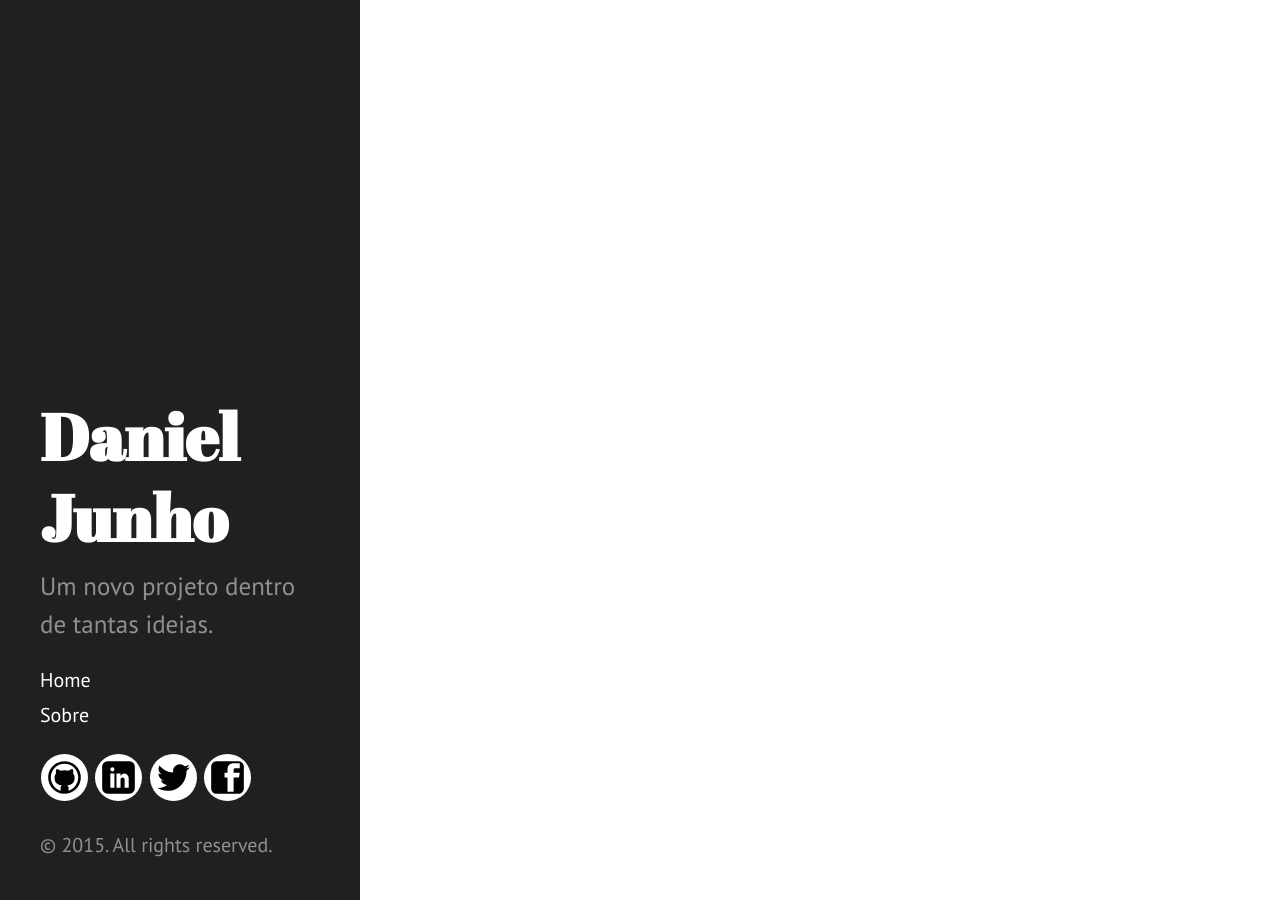
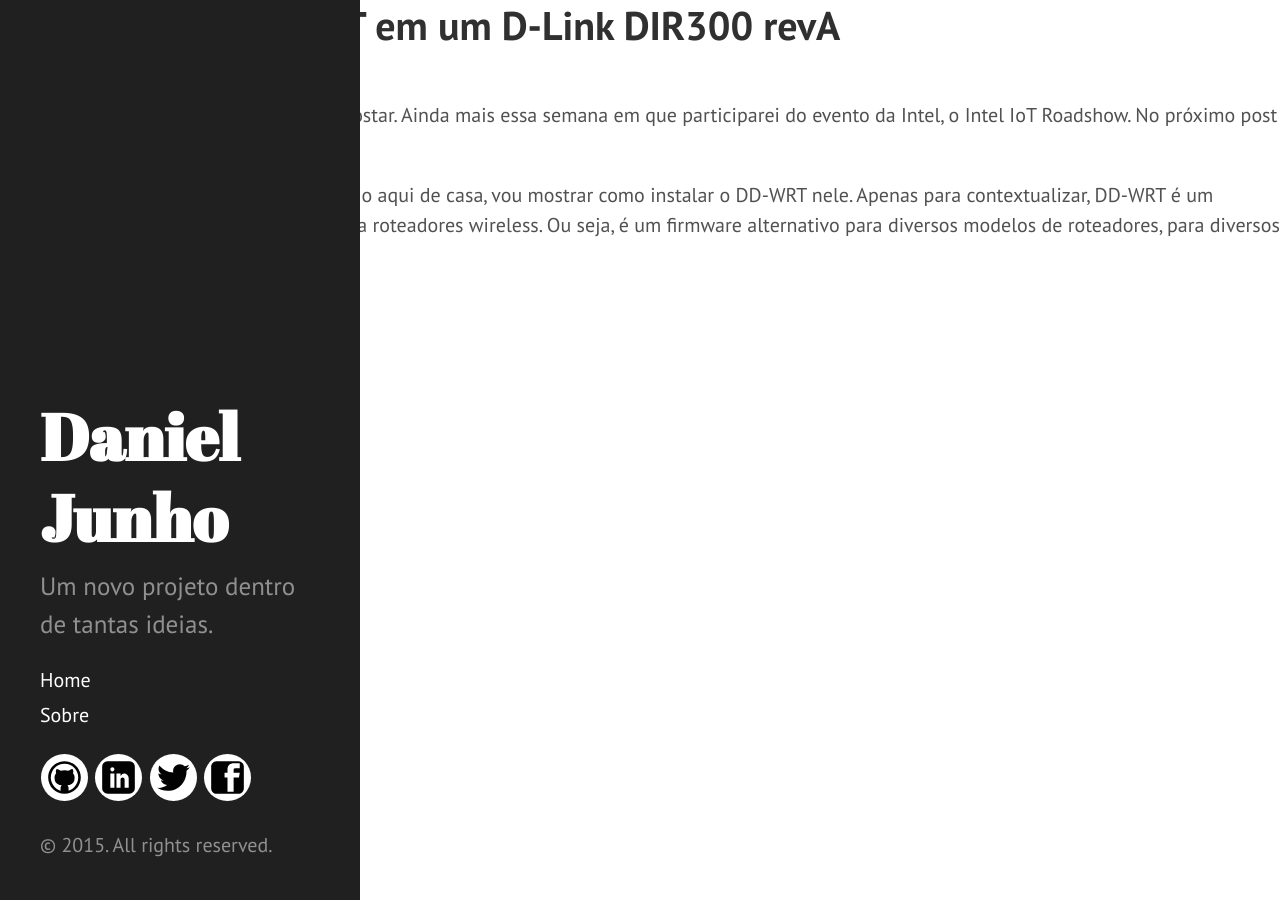
Before and after one commit to djunho/djunho.github.io, a Jekyll site: the page built from _posts/2015-11-04-D-Link_DIR300_com_DDWRT.md, in a window 1280 px wide. Built offline with Jekyll 4.4.1, drawn with Linux system fonts in a browser that asks for light colours; Markdown is read by kramdown in place of the engine named in the settings.

Commit message:
Tentativa de colocar Read More

````diff
--- a/_layouts/default.html
+++ b/_layouts/default.html
@@ -17,10 +17,10 @@
     {% include sidebar.html %}
 
     <div class="post-content-truncate">
-      {% if post.content contains "<!-- more -->" %}
-        {{ post.content | split:"<!-- more -->" | first % }}
+      {% if content contains "<!-- more -->" %}
+        {{ content | split:"<!-- more -->" | first % }}
       {% else %}
-        {{ post.content | strip_html | truncatewords:100 }}
+        {{ content | strip_html | truncatewords:100 }}
       {% endif %}
     </div>
 
--- a/_posts/2015-11-04-D-Link_DIR300_com_DDWRT.md
+++ b/_posts/2015-11-04-D-Link_DIR300_com_DDWRT.md
@@ -101,7 +101,7 @@
 done
 ```
 
-Agora, vamos ao que interessa! _finally_! Para instalar, conecte o cabo ethernet a porta WAN do roteador.
+Agora, vamos ao que interessa! _Finally_! Para instalar, conecte o cabo ethernet a porta WAN do roteador.
 
 Configure o ip da inteface de rede como __192.168.20.80__.
 
@@ -132,7 +132,7 @@
 DD-WRT>
 ```
 
-Agora, não desligue, nem desconecte o cabo de rede. Estes passos são muito importantes e não podem ser interrompidos.
+Agora, não desligue, nem desconecte o cabo de rede! Estes passos são muito importantes e não podem ser interrompidos.
 
 ```bash
 DD-WRT> fis init
````
Also changed, not shown: other parts of _posts/2015-11-04-D-Link_DIR300_com_DDWRT.md (+2 -1 lines).
